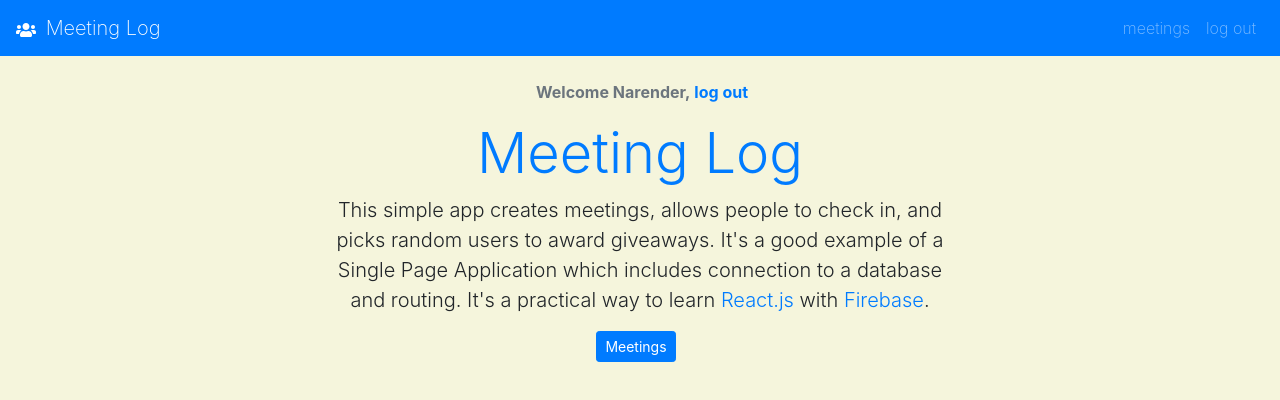
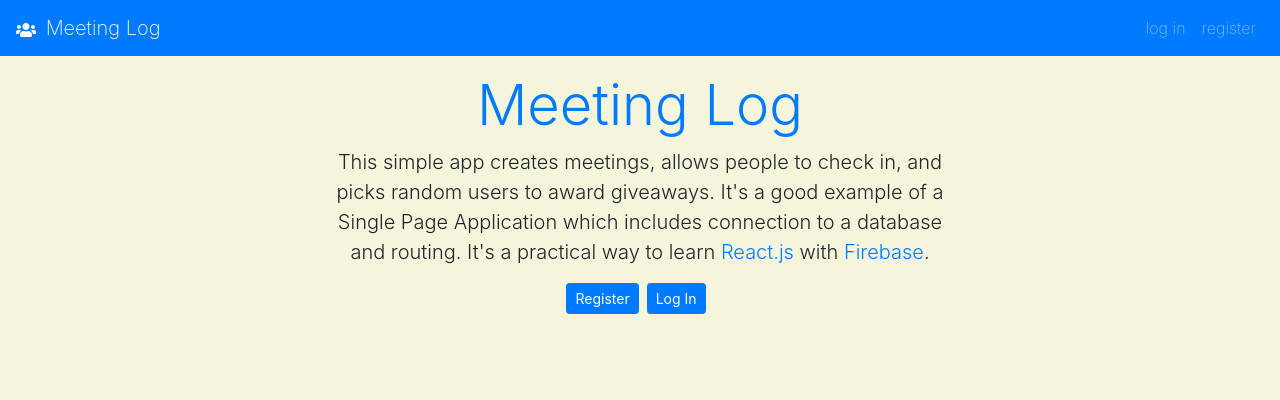
Before and after one commit to NarenderSingh/react-spa, a React (Create React App) app: page / in a window 1280 px wide. Shown: the top 400 px of the page. Built offline with nearby package versions, Linux system fonts and the light colour scheme; no server answers; the database is empty.

Commit message:
Added Firebase via Google Firebase Database

```diff
--- a/package.json
+++ b/package.json
@@ -3,10 +3,11 @@
   "version": "0.1.0",
   "private": true,
   "dependencies": {
+    "@reach/router": "1.0.2",
     "@testing-library/jest-dom": "^4.2.4",
     "@testing-library/react": "^9.3.2",
     "@testing-library/user-event": "^7.1.2",
-    "@reach/router": "1.0.2",
+    "firebase": "^7.6.1",
     "react": "^16.12.0",
     "react-dom": "^16.12.0",
     "react-icons": "^3.0.5",
--- a/src/App.js
+++ b/src/App.js
@@ -1,22 +1,45 @@
 import React, { Component } from "react";
+import { Router } from "@reach/router";
+import firebase from "./Firebase";
+
 import Home from "./Home";
 import Welcome from "./Welcome";
 import Navigation from "./Navigation";
+import Login from "./Login";
+import Meeting from "./Meeting";
+import Register from "./Register";
 
 class App extends Component {
   constructor() {
     super();
 
     this.state = {
-      user: "Narender"
+      user: null
     };
   }
+
+  componentDidMount() {
+    const ref = firebase.database().ref("user");
+
+    ref.on("value", spanshot => {
+      let FBUser = spanshot.val();
+      console.log(FBUser);
+      this.setState({ user: FBUser });
+    });
+  }
+
   render() {
     return (
       <div>
         <Navigation user={this.state.user} />
         {this.state.user && <Welcome user={this.state.user} />}
-        <Home user={this.state.user} />
+
+        <Router>
+          <Home path="/" user={this.state.user} />
+          <Login path="/login" />
+          <Meeting path="/meetings" />
+          <Register path="/register" />
+        </Router>
       </div>
     );
   }
--- /dev/null
+++ b/src/Firebase.js
@@ -0,0 +1,21 @@
+import firebase from "firebase/app";
+import "firebase/database";
+import "firebase/auth";
+
+const firebaseConfig = {
+  apiKey: "AIzaSyDQdmJdT4PRZIFj4Q_JxekWjNageKOm0Eo",
+  authDomain: "react-spa-project.firebaseapp.com",
+  databaseURL: "https://react-spa-project.firebaseio.com",
+  projectId: "react-spa-project",
+  storageBucket: "react-spa-project.appspot.com",
+  messagingSenderId: "108540880910",
+  appId: "1:108540880910:web:bdd88fe24c7b750ea5745f",
+  measurementId: "G-T1ZCWWZN39"
+};
+
+firebase.initializeApp(firebaseConfig);
+
+export const provider = new firebase.auth.GoogleAuthProvider();
+export const auth = firebase.auth();
+
+export default firebase;
--- a/src/Home.js
+++ b/src/Home.js
@@ -1,4 +1,5 @@
 import React, { Component } from "react";
+import { Link } from "@reach/router";
 
 class Home extends Component {
   render() {
@@ -19,20 +20,20 @@ class Home extends Component {
 
             {user == null && (
               <div>
-                <a href="/register" className="btn btn-primary btn-sm mr-2">
+                <Link to="/register" className="btn btn-primary btn-sm mr-2">
                   Register
-                </a>
+                </Link>
 
-                <a href="/login" className="btn btn-primary btn-sm mr-2">
+                <Link to="/login" className="btn btn-primary btn-sm mr-2">
                   Log In
-                </a>
+                </Link>
               </div>
             )}
 
             {user && (
-              <a href="/meetings" className="btn btn-primary btn-sm mr-2">
+              <Link to="/meetings" className="btn btn-primary btn-sm mr-2">
                 Meetings
-              </a>
+              </Link>
             )}
           </div>
         </div>
--- /dev/null
+++ b/src/Login.js
@@ -0,0 +1,13 @@
+import React, { Component } from "react";
+
+class Login extends Component {
+  render() {
+    return (
+      <div className="text-center mt-4">
+        <h1 className="text-primary">Login</h1>
+      </div>
+    );
+  }
+}
+
+export default Login;
--- /dev/null
+++ b/src/Meeting.js
@@ -0,0 +1,13 @@
+import React, { Component } from "react";
+
+class Meeting extends Component {
+  render() {
+    return (
+      <div className="text-center mt-4">
+        <h1 className="text-primary">Meetings</h1>
+      </div>
+    );
+  }
+}
+
+export default Meeting;
--- a/src/Navigation.js
+++ b/src/Navigation.js
@@ -1,5 +1,6 @@
 import React, { Component } from "react";
 import { FaUsers } from "react-icons/fa";
+import { Link } from "@reach/router";
 
 class Navigation extends Component {
   render() {
@@ -7,29 +8,29 @@ class Navigation extends Component {
     return (
       <nav className="site-nav family-sans navbar navbar-expand navbar-dark bg-primary higher">
         <div className="container-fluid">
-          <a href="/" className="navbar-brand">
+          <Link to="/" className="navbar-brand">
             <FaUsers className="mr-1" /> Meeting Log
-          </a>
+          </Link>
           <div className="navbar-nav ml-auto">
             {user && (
-              <a className="nav-item nav-link" href="/meetings">
+              <Link className="nav-item nav-link" to="/meetings">
                 meetings
-              </a>
+              </Link>
             )}
             {!user && (
-              <a className="nav-item nav-link" href="/login">
+              <Link className="nav-item nav-link" to="/login">
                 log in
-              </a>
+              </Link>
             )}
             {!user && (
-              <a className="nav-item nav-link" href="/regiser">
+              <Link className="nav-item nav-link" to="/regiser">
                 register
-              </a>
+              </Link>
             )}
             {user && (
-              <a className="nav-item nav-link" href="/login">
+              <Link className="nav-item nav-link" to="/login">
                 log out
-              </a>
+              </Link>
             )}
           </div>
         </div>
--- /dev/null
+++ b/src/Register.js
@@ -0,0 +1,13 @@
+import React, { Component } from "react";
+
+class Register extends Component {
+  render() {
+    return (
+      <div className="text-center mt-4">
+        <h1 className="text-primary">Register</h1>
+      </div>
+    );
+  }
+}
+
+export default Register;
```
Also changed, not shown: 2 other files (tests, documents, lock files or other folders).
